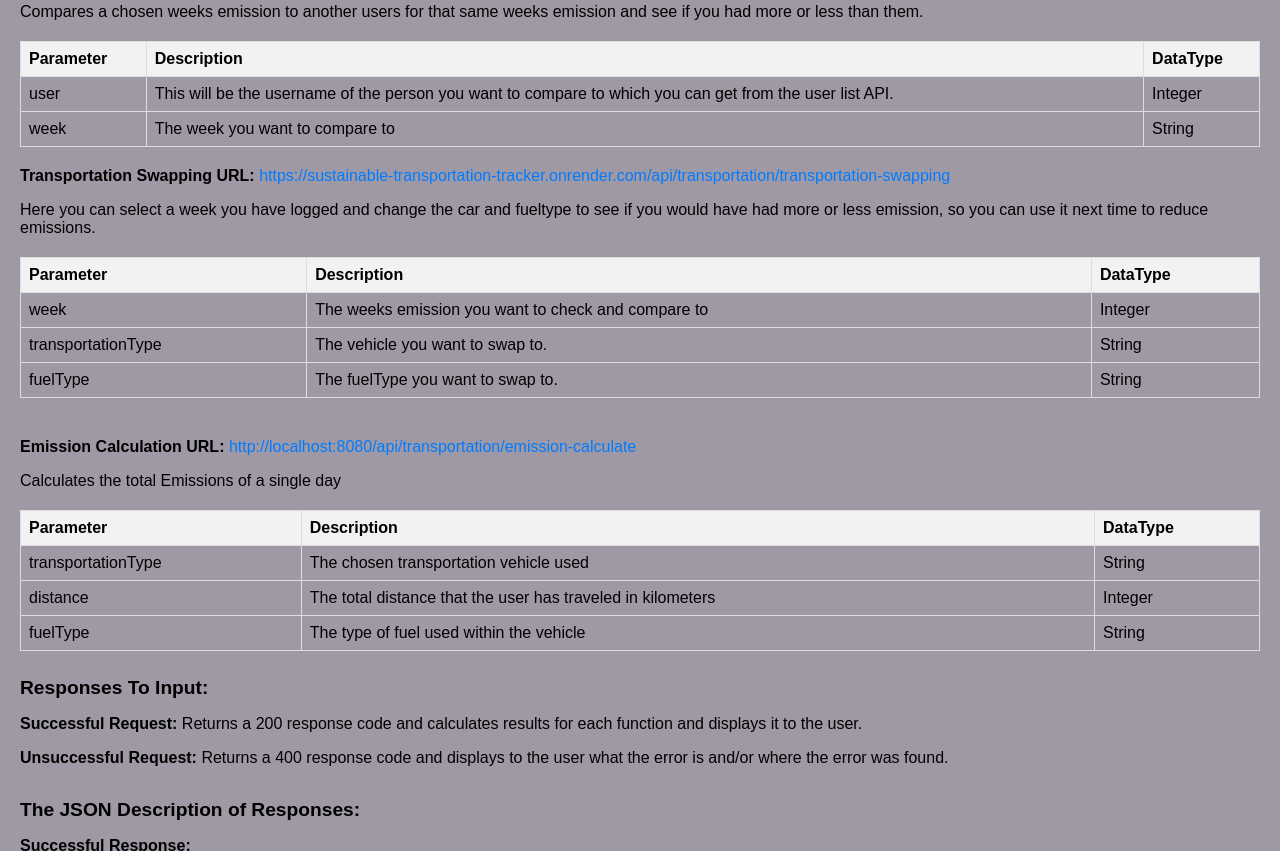
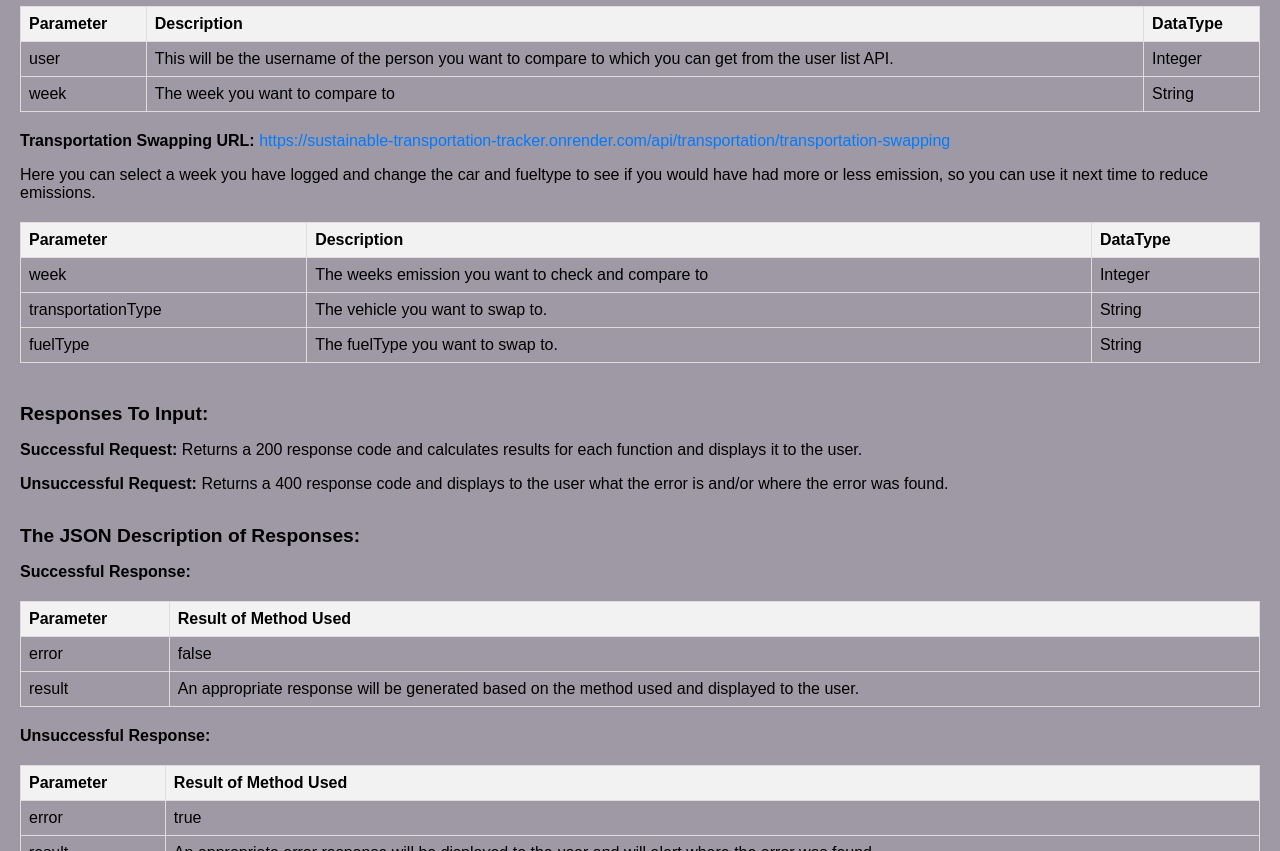
Before and after one commit to Iyvotvu/STT-Site, a plain HTML site: page index.html in a window 1280 px wide. Shown: the part 2169-3020 px from the top of the page. Drawn offline with Linux system fonts and the light colour scheme.

Commit message:
Minor Updates

```diff
--- a/index.html
+++ b/index.html
@@ -312,11 +312,7 @@
 						<td>The user's current password for their account</td>
 						<td>String</td>
 					</tr>
-					<tr>
-						<td>message</td>
-						<td>This will display if login was a Successful or not</td>
-						<td>String</td>
-					</tr>
+
 
 				</tbody>
 			</table>
@@ -434,41 +430,6 @@
 
 	</div>
 
-	<div class="article">
-		<p><strong>Emission Calculation URL:</strong> <a target="_blank"
-				href="http://localhost:8080/api/transportation/emission-calculate">http://localhost:8080/api/transportation/emission-calculate</a>
-		</p>
-
-		<p>Calculates the total Emissions of a single day</p>
-
-		<table>
-			<thead>
-				<tr>
-					<th>Parameter</th>
-					<th>Description</th>
-					<th>DataType</th>
-				</tr>
-			</thead>
-			<tbody>
-				<tr>
-					<td>transportationType</td>
-					<td>The chosen transportation vehicle used</td>
-					<td>String</td>
-				</tr>
-				<tr>
-					<td>distance</td>
-					<td>The total distance that the user has traveled in kilometers</td>
-					<td>Integer</td>
-				</tr>
-				<tr>
-					<td>fuelType</td>
-					<td>The type of fuel used within the vehicle</td>
-					<td>String</td>
-				</tr>
-			</tbody>
-		</table>
-	</div>
-
 	<div class="section">
 		<h4>Responses To Input:</h4>
 
```
